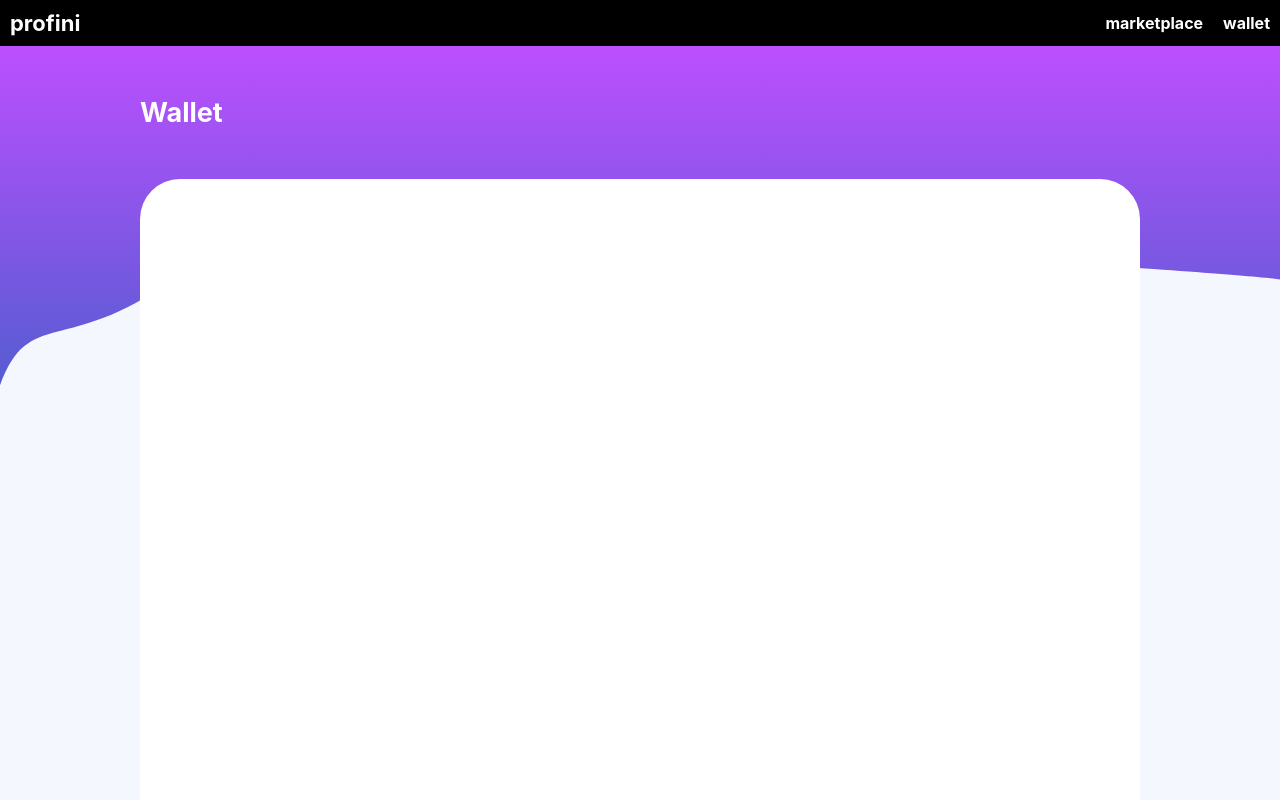
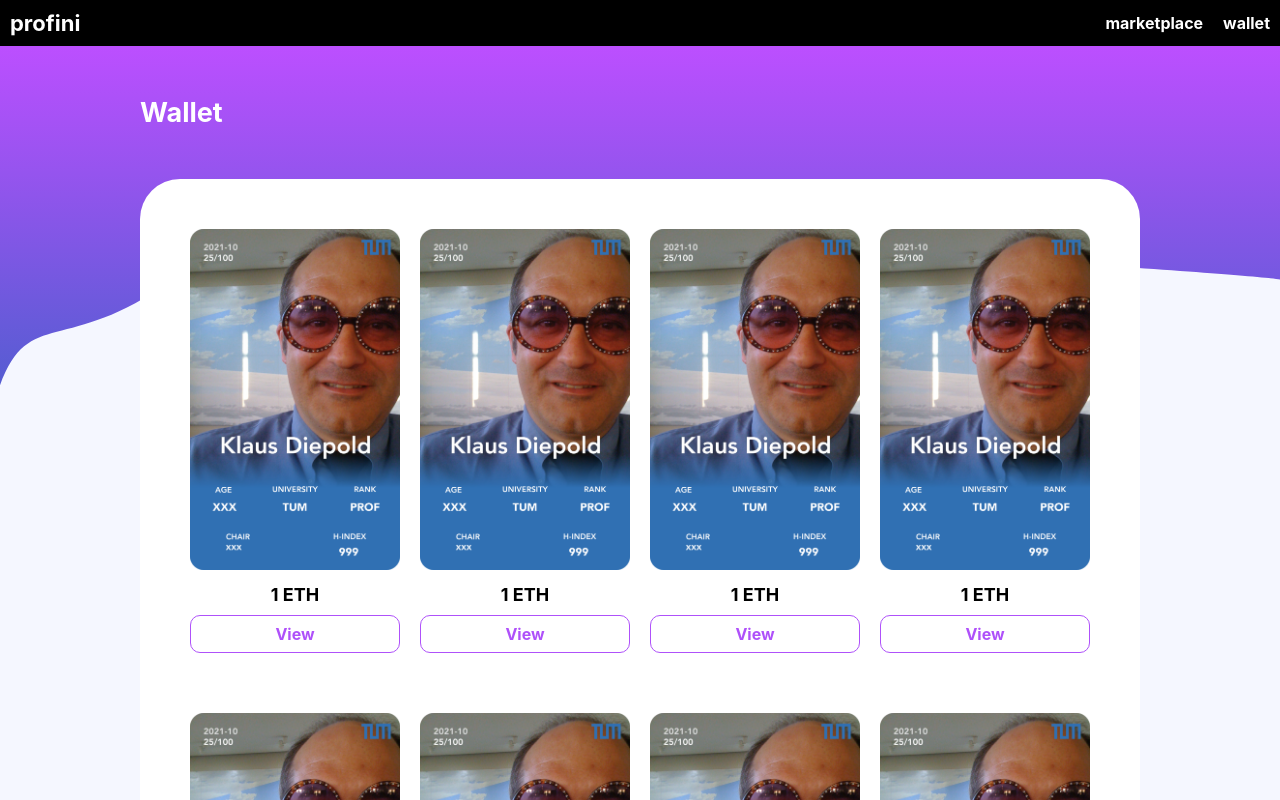
Before and after one commit to denyslazarenko/profini, a React (Create React App) app in the folder frontend/: page /wallet in a window 1280 px wide. Shown: the top 800 px of the page. Built offline with nearby package versions, Linux system fonts and the light colour scheme.

Commit message:
Add cardgrid to wallet

```diff
--- a/frontend/src/Pages/Wallet.tsx
+++ b/frontend/src/Pages/Wallet.tsx
@@ -1,5 +1,10 @@
+import { CardGrid } from '../Components/CardGrid';
 import { VectorBackground } from '../Components/VectorBackground';
 
 export const Wallet: React.FC = () => {
-  return <VectorBackground title={'Wallet'}></VectorBackground>;
+  return (
+    <VectorBackground title={'Wallet'}>
+      <CardGrid />
+    </VectorBackground>
+  );
 };
```
